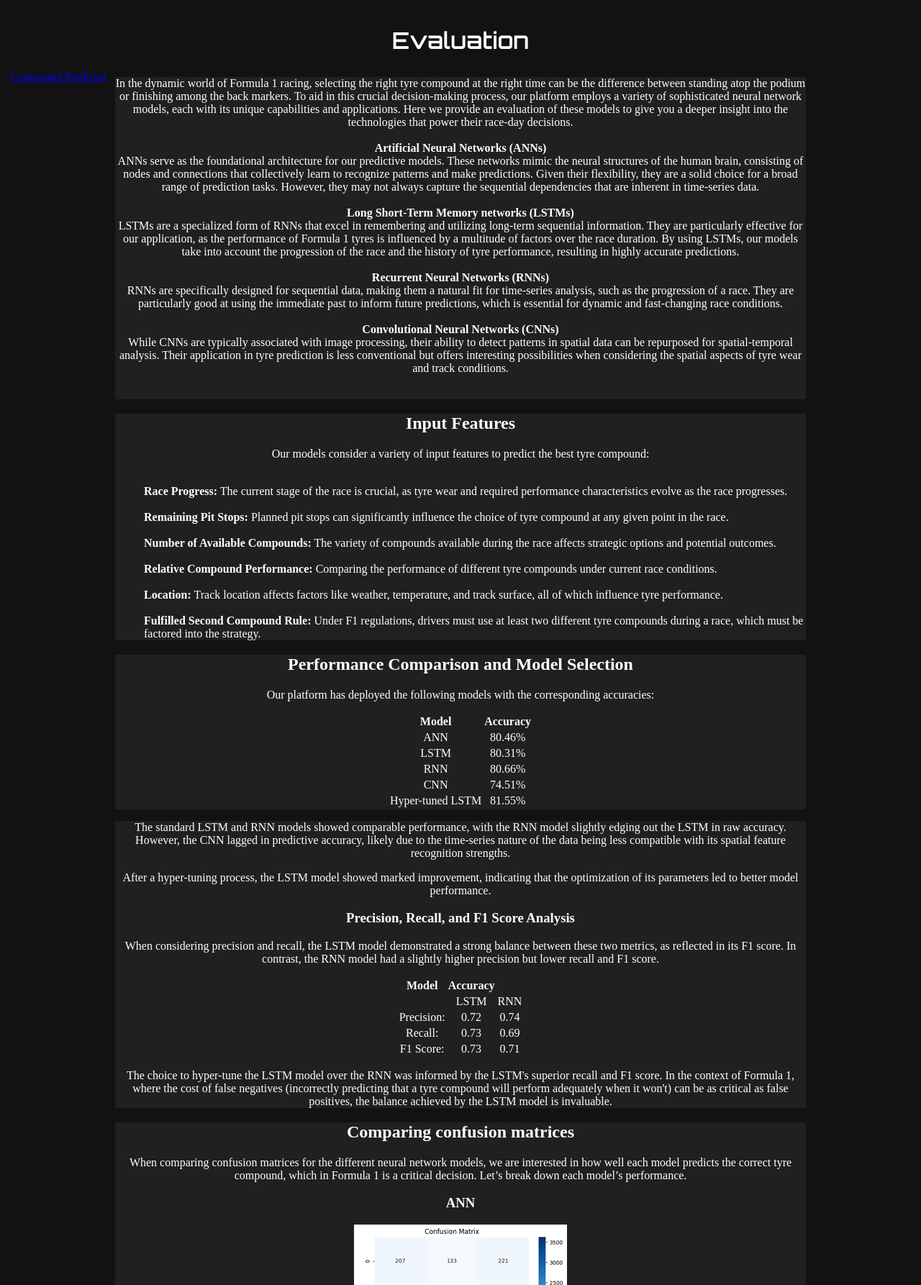
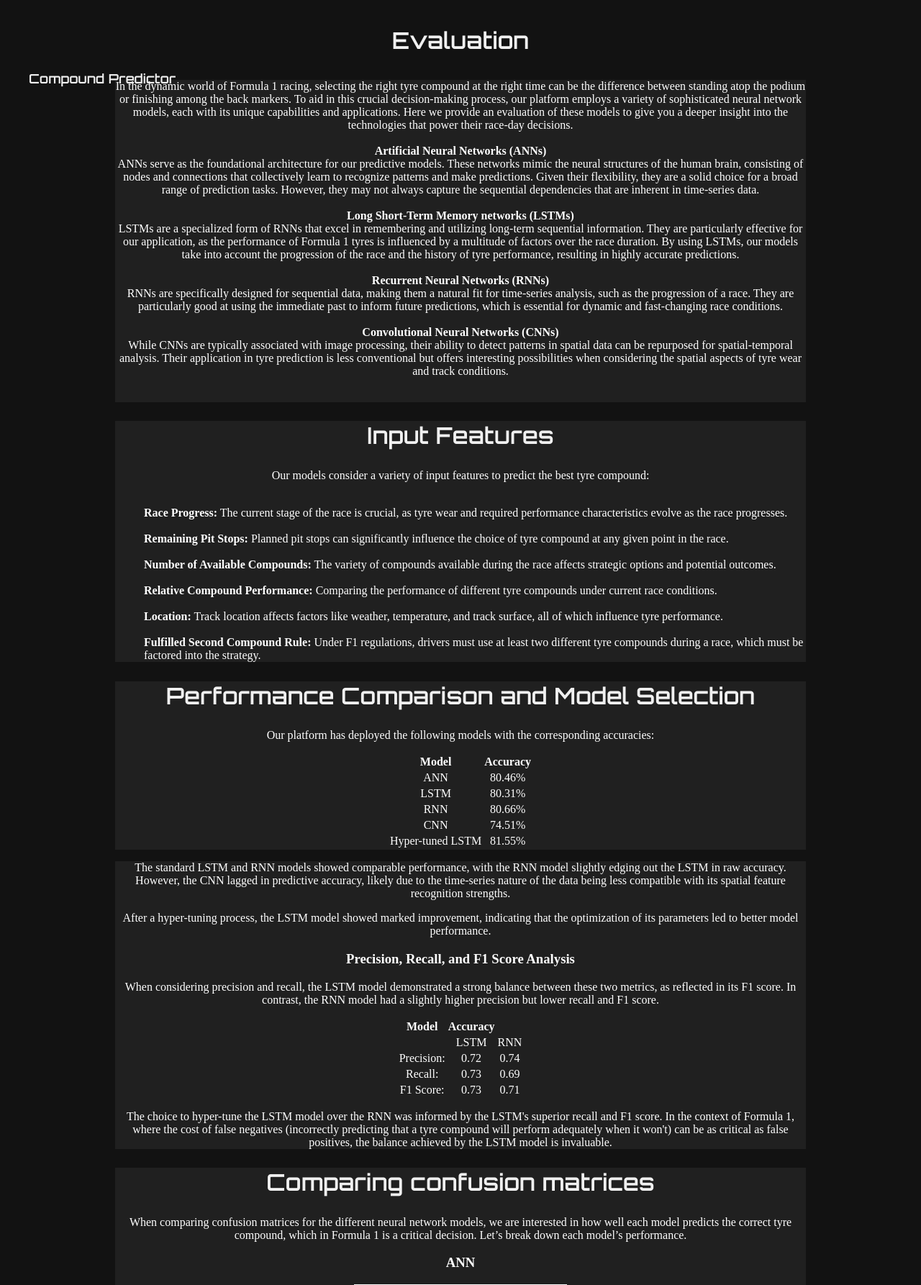
Before and after one commit to anniebradders/fyp, a Django app: page /evaluation/ in a window 1280 px wide. Shown: the top 1786 px of the page at 72% size. Run offline with Django 5.2, Linux system fonts and the light colour scheme.

Commit message:
updating

```diff
--- a/static/fyp/style.css
+++ b/static/fyp/style.css
@@ -55,6 +55,8 @@ ul {
     font-weight: 600;
     font-style: SemiBold;
     font-size: xx-large;
+    text-decoration: none;
+    color: #f0f0f0;
   }
 
 .content-section {
--- a/templates/evaluation.html
+++ b/templates/evaluation.html
@@ -13,7 +13,7 @@
 <body class="dark-theme">
     <div class="title-class">
         <h1 class="orbitron-heading">Evaluation</h1>
-        <a href="{% url 'fyp' %}">Compound Predictor</a>
+        <a href="{% url 'fyp' %}" class="orbitron-heading" style="font-size: large; margin-left: 2%;">Compound Predictor</a>
     </div>
     <div class="container">
         <div class="content-box">
@@ -38,7 +38,7 @@
             <br>
         </div>
         <div class="content-box">
-            <h2>Input Features</h2>
+            <h2 class="orbitron-heading">Input Features</h2>
             <p>
                 Our models consider a variety of input features to predict the best tyre compound:
                 <br><br>
@@ -58,7 +58,7 @@
             </ul>
         </div>
         <div class="content-box">
-            <h2>Performance Comparison and Model Selection</h2>
+            <h2 class="orbitron-heading">Performance Comparison and Model Selection</h2>
             <p>Our platform has deployed the following models with the corresponding accuracies:</p>
             <table>
                 <thead>
@@ -129,7 +129,7 @@
             <p>The choice to hyper-tune the LSTM model over the RNN was informed by the LSTM's superior recall and F1 score. In the context of Formula 1, where the cost of false negatives (incorrectly predicting that a tyre compound will perform adequately when it won't) can be as critical as false positives, the balance achieved by the LSTM model is invaluable.</p>
         </div>
         <div class="content-box">
-            <h2>Comparing confusion matrices</h2>
+            <h2 class="orbitron-heading">Comparing confusion matrices</h2>
             <p>When comparing confusion matrices for the different neural network models, we are interested in how well each model predicts the correct tyre compound, which in Formula 1 is a critical decision. Let’s break down each model’s performance.</p>
             <h3>ANN</h3>
             <img src="{% static 'fyp/ANN.png' %}" alt="ANN Confusion Matrix" class="confusion">
@@ -167,7 +167,7 @@
             </p>
         </div>
         <div class="content-box">
-            <h2>Model Comparsion</h2>
+            <h2 class="orbitron-heading">Model Comparsion</h2>
             <p>Upon comparing the confusion matrices, we observe that:
             <br><br>The hyper-tuned LSTM model outperforms the other models in terms of true positives for hard and medium compounds, and it is on par for soft compounds. This model also shows fewer false negatives for hard and medium compounds, suggesting it is the best at not missing opportunities to use these compounds effectively.
             <br><br>The RNN model shows the next best performance for hard compounds, which could make it useful in situations where hard tyres are the optimal choice.
--- a/templates/home.html
+++ b/templates/home.html
@@ -17,7 +17,7 @@
 <body class="dark-theme">
     <div class="title-class">
         <h1 class="orbitron-heading">F1 Compound Predictor</h1>
-        <a href="{% url 'evaluation' %}">Evaluation</a>
+        <a href="{% url 'evaluation' %}" class="orbitron-heading" style="font-size: large; margin-left: 5%;";>Evaluation</a>
     </div>
         <div class="grid">
             <section class="content-section">
```
Also changed, not shown: fyp/fyp.py (+30 -18 lines), 5 other files.
